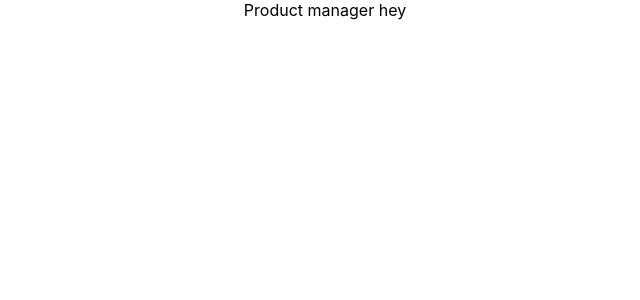
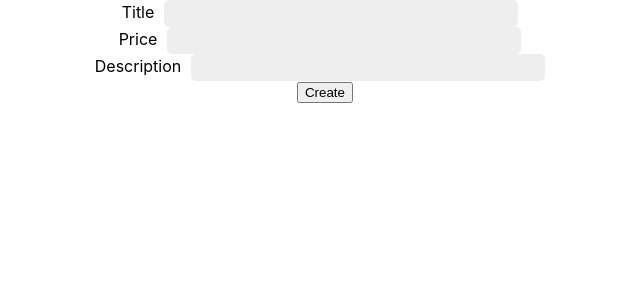
Before and after one commit to evelynyhkim/MERN_Product-Manager, a React (Create React App) app in the folder client/: page / in a window 1280 px wide. Shown: the top 300 px of the page, without its empty margins (315-955 px from the left). Built offline with nearby package versions, Linux system fonts and the light colour scheme; no server answers.

Commit message:
form and useReducer added

```diff
--- a/client/src/App.js
+++ b/client/src/App.js
@@ -1,23 +1,23 @@
-//import logo from './logo.svg';
 import './App.css';
 import React, {useState, useEffect} from 'react'
 import axios from 'axios'
+import ProductForm from './components/ProductForm'
 
 function App() {
-  const [msg, setMsg] = useState("hey")
+  const serverUrl = 'http://localhost:8000'
+
 
   useEffect(()=>{
-    axios.get('http://localhost:8000/api/products')
+    axios.get(serverUrl + '/api/products')
     .then(res=> {
       console.log('api/products')
-      setMsg(res.data)
     })
     .catch(err => console.log(err))
   }, [])
 
   return (
     <div className="App">
-      Product manager {msg}
+      <ProductForm/>
     </div>
   );
 }
--- /dev/null
+++ b/client/src/components/ProductForm.js
@@ -0,0 +1,51 @@
+import React, {useReducer} from "react"
+import styles from "./ProductForm.module.css"
+
+const initialState = {
+	title: '',
+	price: '',
+	description: ''
+}
+function reducer(state, action){
+	return {...state, [action.type]: action.payload}
+}
+
+function ProductForm() {
+	const [prod, dispatch] = useReducer(reducer, initialState)
+
+	function handleChange(e){
+		const {name, value} = e.target
+		dispatch({
+			type: name,
+			payload: value
+		})
+	}
+	function handleNewProd(e) {
+	  e.preventDefault()
+	  //console.log(prod)
+	  //axios.post('')
+	}
+	return (
+		<form>
+			<label htmlFor="title" style={{marginRight: "10px"}}>
+				Title
+			</label>
+			<input name="title" value = {prod.title} onChange = {handleChange} type="text" id="title" className={styles.textInput} /><br/>
+			<label htmlFor="price" style={{marginRight: "10px"}}>
+				Price
+			</label>
+			<input name="price" value = {prod.price} onChange = {handleChange} type="text" id="price" className={styles.textInput} /><br/>
+			<label htmlFor="description" style={{marginRight: "10px"}}>
+				Description
+			</label>
+			<input name="description" value = {prod.description} onChange = {handleChange} type="text" id="description" className={styles.textInput} /><br/>
+			<input
+				type="submit"
+				value="Create"
+				onClick={handleNewProd}
+			/>
+			<p>{prod.title} {prod.price} {prod.description}</p>
+		</form>
+	)
+}
+export default ProductForm
--- /dev/null
+++ b/client/src/components/ProductForm.module.css
@@ -0,0 +1,8 @@
+.textInput {
+	width: 350px;
+	background-color: #eee;
+	border-radius: 5px;
+	border: none;
+	height: 25px;
+	margin-right: 10px;
+}
```
